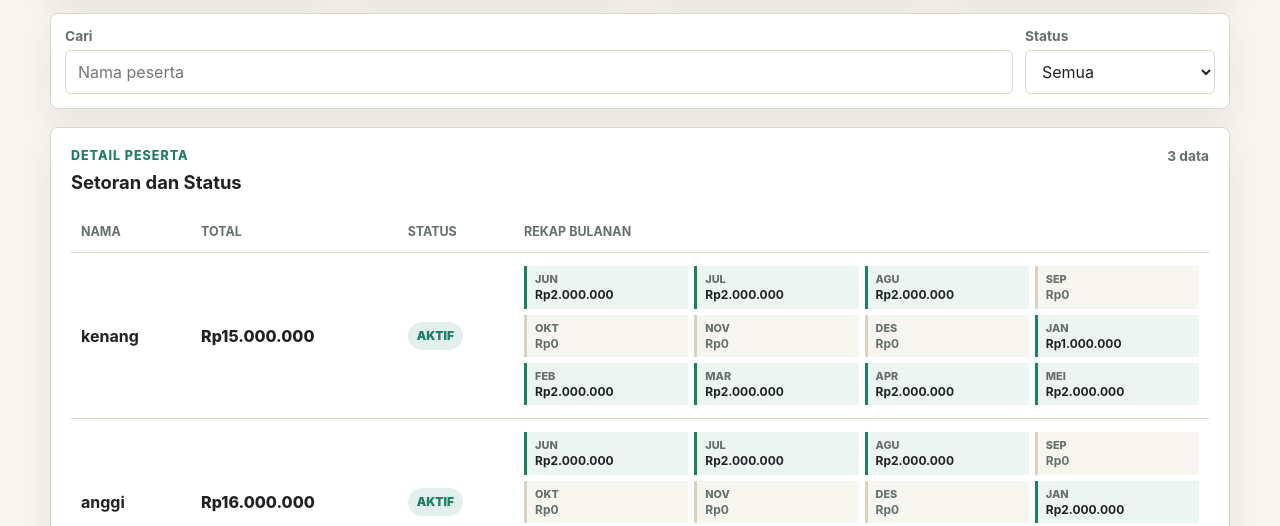
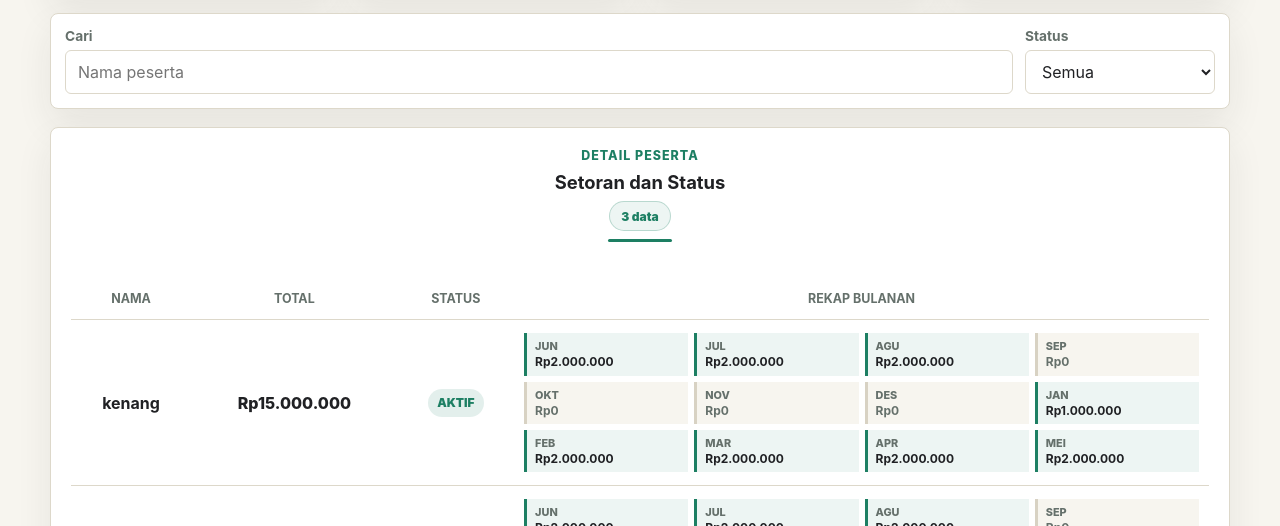
Before and after one commit to kenangggp-droid/dkm-qurban-dashboard, a plain HTML site: page index.html in a window 1280 px wide. Shown: the part 229-755 px from the top of the page. Drawn offline with Linux system fonts and the light colour scheme; no server answers.

Commit message:
Center and polish participant section

```diff
--- a/index.html
+++ b/index.html
@@ -4,7 +4,7 @@
     <meta charset="utf-8" />
     <meta name="viewport" content="width=device-width, initial-scale=1" />
     <title>Dashboard Tabungan Qurban</title>
-    <link rel="stylesheet" href="styles.css" />
+    <link rel="stylesheet" href="styles.css?v=10" />
   </head>
   <body>
     <header class="topbar">
--- a/styles.css
+++ b/styles.css
@@ -244,6 +244,36 @@ select {
   overflow-x: auto;
 }
 
+.table-panel .section-heading {
+  position: relative;
+  flex-direction: column;
+  align-items: center;
+  gap: 8px;
+  padding-bottom: 18px;
+  text-align: center;
+}
+
+.table-panel .section-heading::after {
+  content: "";
+  width: 64px;
+  height: 3px;
+  border-radius: 3px;
+  background: var(--green);
+}
+
+.table-panel #rowCount {
+  display: inline-flex;
+  align-items: center;
+  min-height: 30px;
+  border: 1px solid rgba(29, 127, 99, 0.25);
+  border-radius: 999px;
+  padding: 4px 11px;
+  background: rgba(29, 127, 99, 0.08);
+  color: var(--green);
+  font-size: 0.75rem;
+  font-weight: 900;
+}
+
 table {
   width: 100%;
   border-collapse: collapse;
@@ -261,7 +291,12 @@ td {
 th {
   color: var(--muted);
   font-size: 0.78rem;
+  text-align: center;
   text-transform: uppercase;
+}
+
+tbody td:nth-child(-n + 3) {
+  text-align: center;
 }
 
 .amount {
@@ -444,6 +479,11 @@ th {
     gap: 5px;
     padding: 0;
     border: 0;
+    text-align: left;
+  }
+
+  tbody td:nth-child(-n + 3) {
+    text-align: left;
   }
 
   tbody td::before {
```
